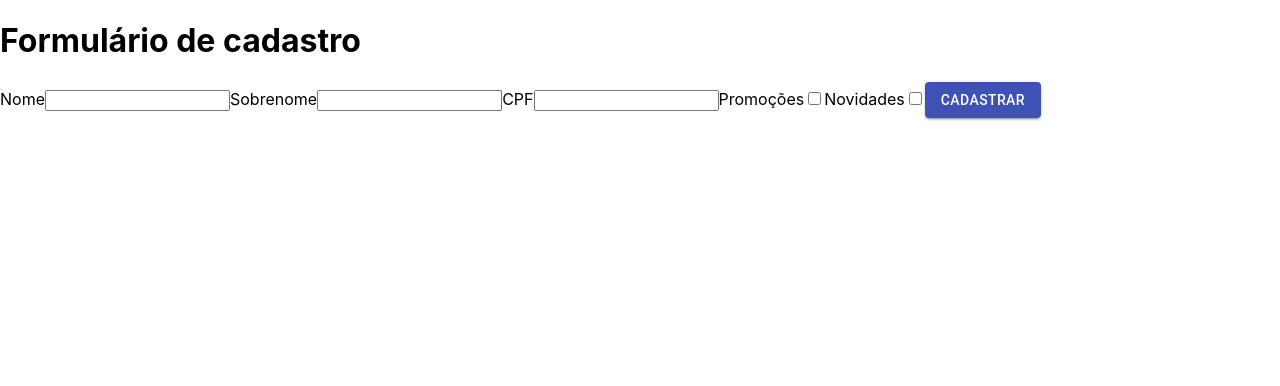
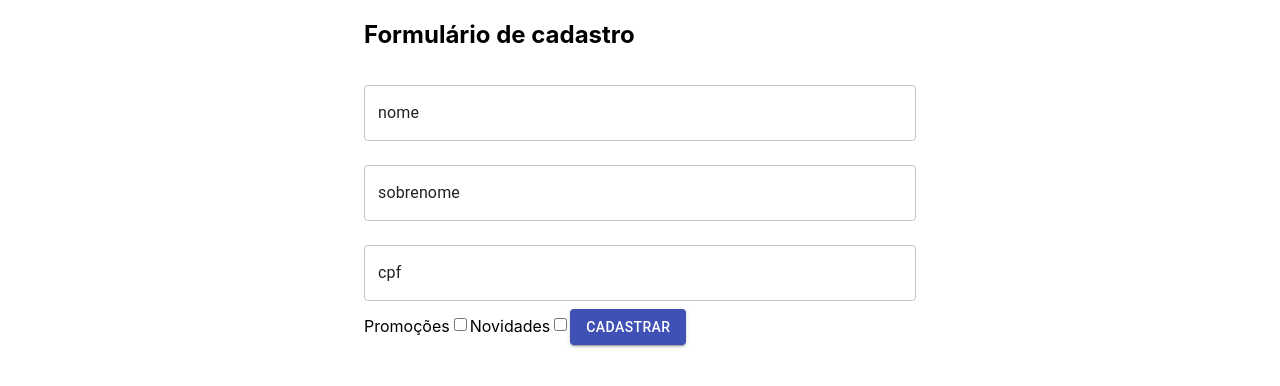
Before and after one commit to filipperogerio/react.cadastro, a React (Create React App) app: page / in a window 1280 px wide. Shown: the top 386 px of the page. Built offline with nearby package versions, Linux system fonts and the light colour scheme.

Commit message:
add componentes do material ui no formulário

```diff
--- a/src/App.js
+++ b/src/App.js
@@ -1,13 +1,14 @@
 import React, { Fragment } from 'react'
 import './App.css'
 import FormularioCadastro from './components/FormularioCadastro/FormularioCadastro'
+import { Container } from '@material-ui/core'
 
 function App () {
   return (
-    <Fragment>
+    <Container component='article' maxWidth='sm'>
       <h1>Formulário de cadastro</h1>
       <FormularioCadastro />
-    </Fragment>
+    </Container>
   )
 }
 
--- a/src/components/FormularioCadastro/FormularioCadastro.jsx
+++ b/src/components/FormularioCadastro/FormularioCadastro.jsx
@@ -1,17 +1,35 @@
 import React from 'react'
-import Button from '@material-ui/core/Button'
+import { Button, TextField } from '@material-ui/core'
 
 function FormularioCadastro () {
   return (
     <form>
-      <label>Nome</label>
-      <input type='text' />
+      <TextField
+        id='nome'
+        type='text'
+        value='nome'
+        variant='outlined'
+        margin='normal'
+        fullWidth
+      />
 
-      <label>Sobrenome</label>
-      <input type='text' />
+      <TextField
+        id='sobrenome'
+        type='text'
+        value='sobrenome'
+        variant='outlined'
+        margin='normal'
+        fullWidth
+      />
 
-      <label>CPF</label>
-      <input type='text' />
+      <TextField
+        id='cpf'
+        type='text'
+        value='cpf'
+        variant='outlined'
+        margin='normal'
+        fullWidth
+      />
 
       <label>Promoções</label>
       <input type='checkbox' />
```
